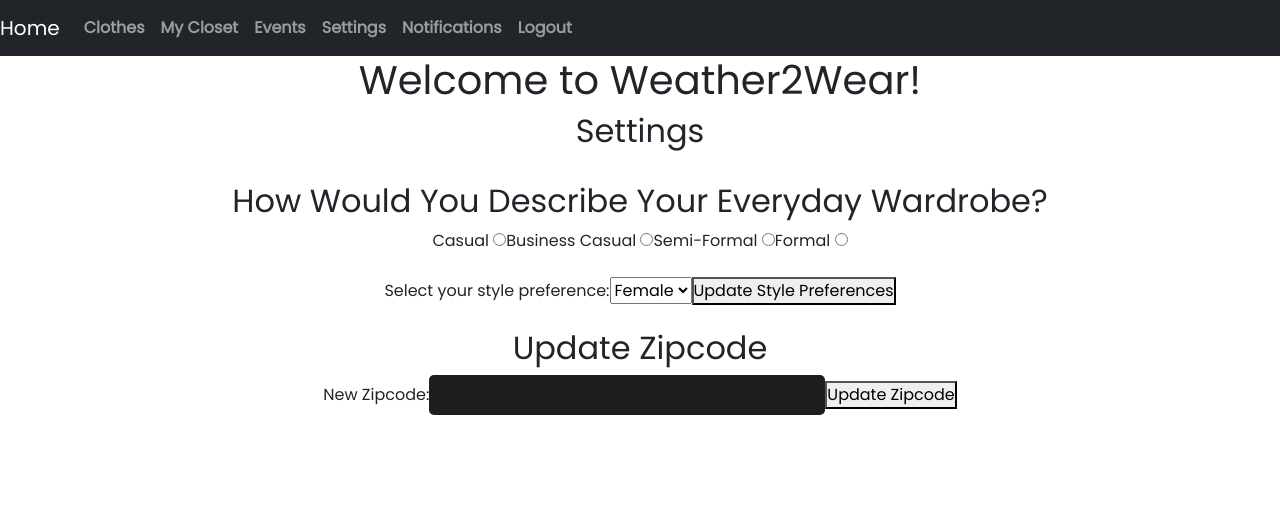
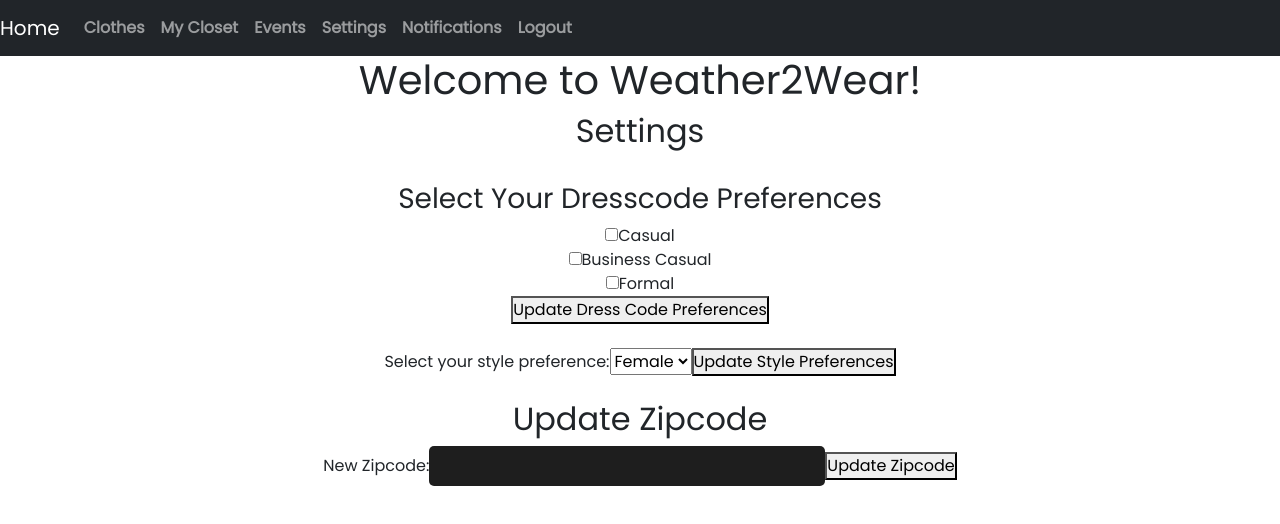
Before and after one commit to ShawnC-LaunchCode/Liftoff-group-01, a React (Create React App) app in the folder dressme-frontend/: page /Settings in a window 1280 px wide. Shown: the top 524 px of the page. Built offline with nearby package versions, Linux system fonts and the light colour scheme.

Commit message:
set everyday dresscode form front end done

```diff
--- a/dressme-frontend/src/components/SetEverydayDresscode.js
+++ b/dressme-frontend/src/components/SetEverydayDresscode.js
@@ -1,22 +1,83 @@
-import React from 'react';
+import React, {useState} from 'react';
 
-function SetEverydayDresscode() {
-    return (
-      <div className="setEverydayDresscode">
+function SetEverydayDresscode({userId}) {
 
 
+    const [selectedOptions, setSelectedOptions] = useState([]);
 
-  <h2>How Would You Describe Your Everyday Wardrobe?</h2>
-  <form>
-   <label>Casual <input type="radio" name="everydayDresscode" value="Casual"/></label>
-    <label>Business Casual <input type="radio" name="everydayDresscode" value="Buisness Casual"/> </label>
-    <label> Semi-Formal <input type="radio" name="everydayDresscode" value="Semi-Formal"/></label>
-    <label>Formal <input type="radio" name="everydayDresscode" value="Formal"/> </label>
-  </form>
+    const handleOptionChange = (e) => {
+      const optionValue = e.target.value;
+      setSelectedOptions((prevOptions) => {
+        if (prevOptions.includes(optionValue)) {
+          return prevOptions.filter((option) => option !== optionValue);
+        } else {
+          return [...prevOptions, optionValue];
+        }
+      });
+    };
 
+    const handleSubmit = (e) => {
+      e.preventDefault();
 
+      const data = { userId, selectedOptions };
+      console.log(data);
+
+      fetch("http://localhost:8080/Seteverydaydresscode", {
+        method: "POST",
+        headers: { "content-type": "application/json" },
+        body: JSON.stringify(data),
+      })
+        .then((res) => res.json())
+        .then((result) => {
+          console.log(result);
+          // Add any additional logic based on the response from the backend
+        })
+        .catch((err) => {
+          console.error(err.message);
+        });
+    };
+
+    return (
+      <form onSubmit={handleSubmit}>
+        <h3>Select Your Dresscode Preferences</h3>
+
+      <div>
+        <label>
+          <input
+            type="checkbox"
+            value="casual"
+            checked={selectedOptions.includes('casual')}
+            onChange={handleOptionChange}
+          />
+          Casual
+        </label>
       </div>
+      <div>
+        <label>
+          <input
+            type="checkbox"
+            value="businessCasual"
+            checked={selectedOptions.includes('businessCasual')}
+            onChange={handleOptionChange}
+          />
+          Business Casual
+        </label>
+      </div>
+      <div>
+        <label>
+          <input
+            type="checkbox"
+            value="formal"
+            checked={selectedOptions.includes('formal')}
+            onChange={handleOptionChange}
+          />
+          Formal
+        </label>
+      </div>
+      <button type="submit">Update Dress Code Preferences</button>
+    </form>
     );
   }
 
+
   export default SetEverydayDresscode;
```
